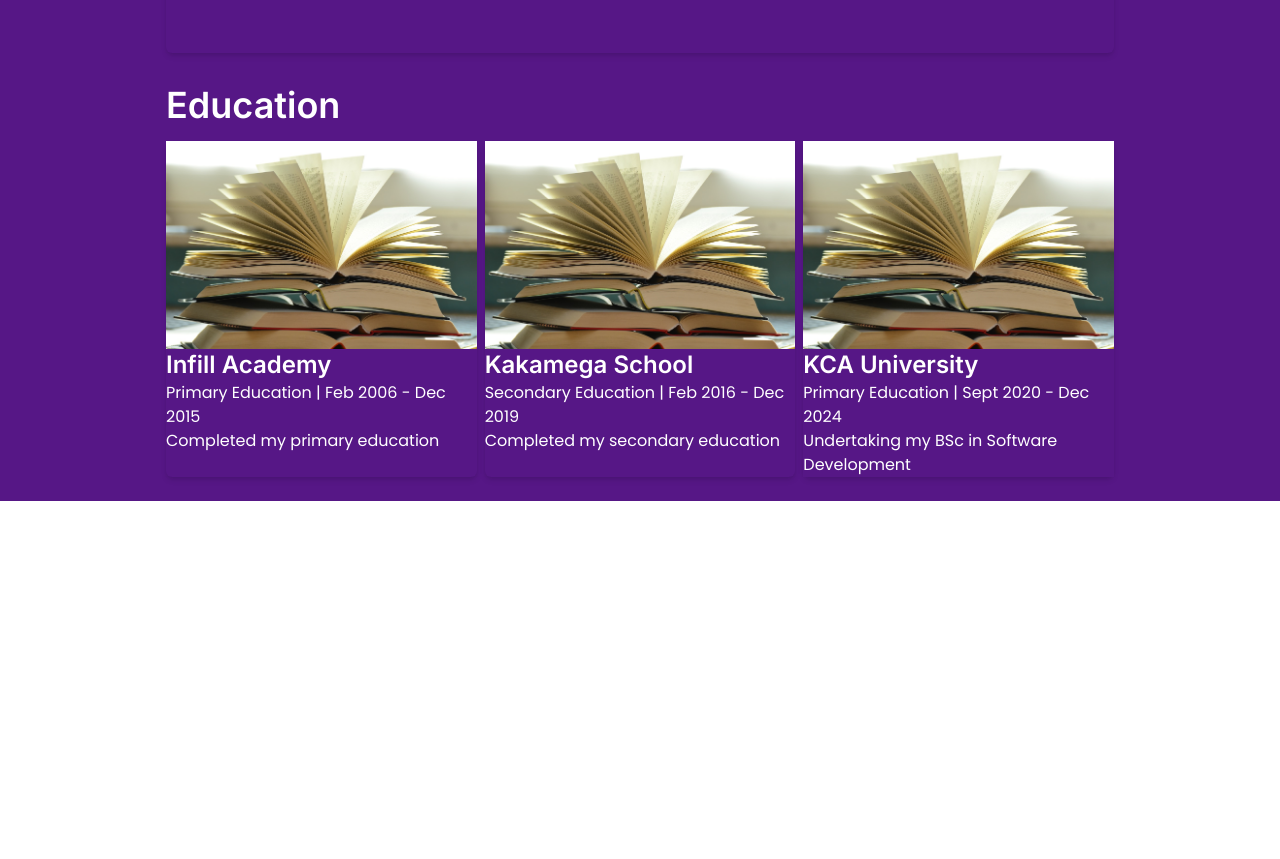
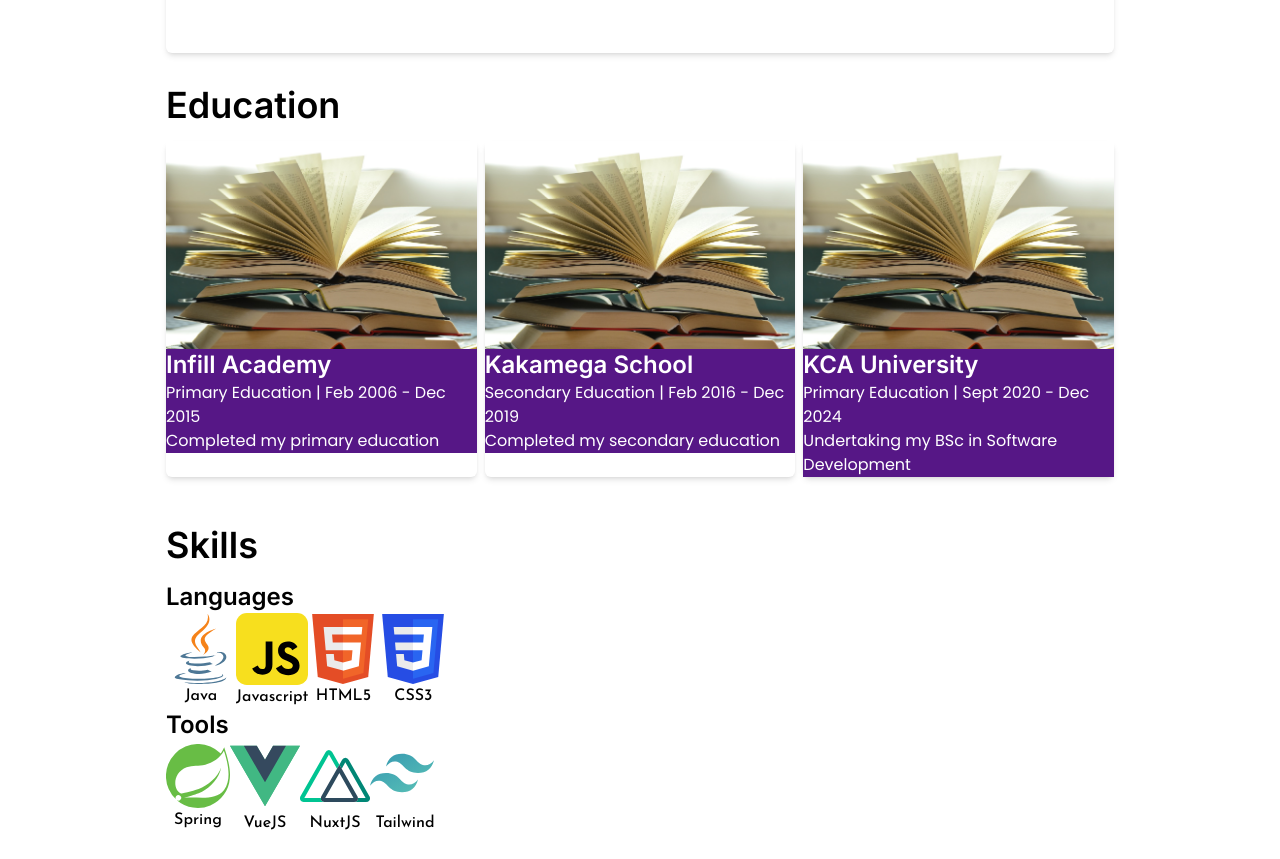
Before and after one commit to bikathi/me-nimal, a website: page index.html in a window 1280 px wide. Shown: the part 654-1513 px from the top of the page. Before the commit the page ends 1155 px from the top, so only its background shows below. Drawn offline with Linux system fonts and the light colour scheme.

Commit message:
Code refactoring

```diff
--- a/index.html
+++ b/index.html
@@ -10,11 +10,11 @@
     <link rel="stylesheet" href="/assets/output.css">
 </head>
 <body>
-    <nav class="sticky top-0 overflow-hidden text-center transition-all duration-300 z-10 ease-in-out bg-white" id="navbar">
+    <nav class="bg-[#561786] sticky top-0 overflow-hidden text-center transition-all duration-300 z-10 ease-in-out text-white" id="navbar">
         <h1 class="font-josefin" id="name">Bikathi Martin</h1>
         <h2 class="font-josefin" id="tagline">I am a feature, not a bug ❤</h2>
     </nav>
-    <main class="bg-[#561786] py-2 px-2 flex flex-col items-center justify-center">
+    <main class=" py-2 px-2 flex flex-col items-center justify-center bg-slate-200">
         <div class="relative w-[98%] md:w-[90%] lg:w-[75%] rounded-md bg-[url('/img/black-forest.jpg')] bg-no-repeat bg-cover bg-opacity-30 h-[31rem] shadow-md transition-all hover:scale-102 ease-in-out duration-200">
             <div class="absolute bottom-14 left-8 text-white">
                 <h1 class="font-inter text-5xl">Bikathi Martin</h1>
@@ -23,12 +23,25 @@
 
         </div>
         <div class="w-[98%] md:w-[90%] lg:w-[75%] my-4">
-            <h1 class="font-inter text-4xl text-white my-4">Education</h1>
+            <h1 class="font-inter text-4xl my-4">Education</h1>
             <div id="education" class="grid grid-cols-1 lg:grid-cols-3 gap-2"></div>
         </div>
+        <div class="w-[98%] md:w-[90%] lg:w-[75%] my-4">
+            <h1 class="font-inter text-4xl my-4">Skills</h1>
+
+            <!-- Languages I know -->
+            <h2 class="font-inter text-2xl my-2">Languages</h2>
+            <div id="languages" class="flex p-2 justify-evenly items-center my-2"></div>
+
+            <!-- Frameworks I know -->
+            <h2 class="font-inter text-2xl my-2">Tools</h2>
+            <div id="tools" class="flex p-2 justify-evenly items-center my-2"></div>
+        </div>
+
     </main>
-    <!-- in-file Javascript -->
+
     <script src="./src/js/education.js"></script>
+    <script src="./src/js/skills.js"></script>
     <script lang="js">
         // for resizing the navbar
         window.onscroll = function() {resizeNavbar();}
@@ -45,7 +58,14 @@
             }
         }
 
+        // rendering the education section
         renderEducationObjects();
+
+        // rendering the languages under the skills section
+        renderLanguageSkills();
+
+        // rendering the tools under the skills section
+        renderToolsSkills();
     </script>
 </body>
 </html>
```
